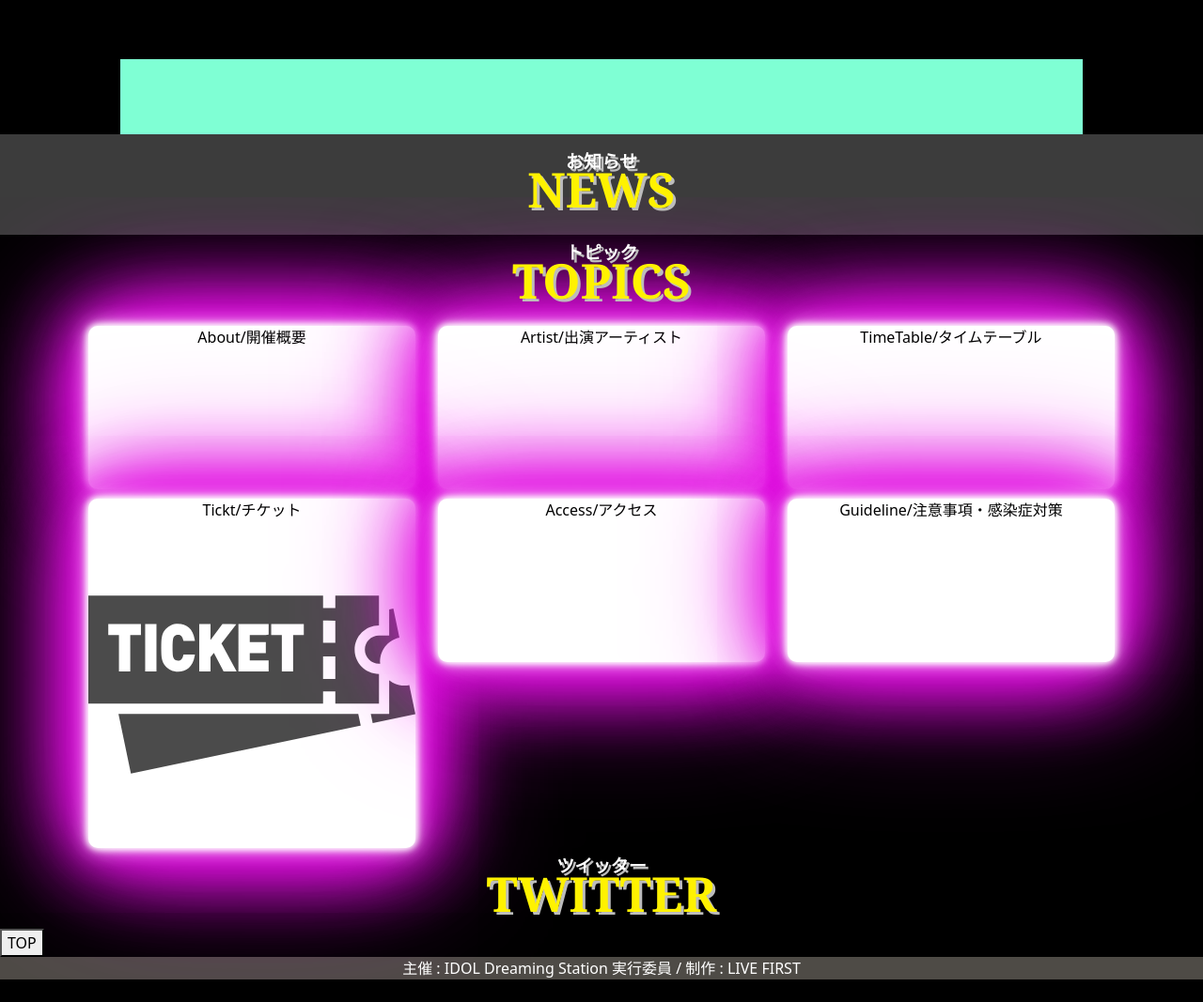
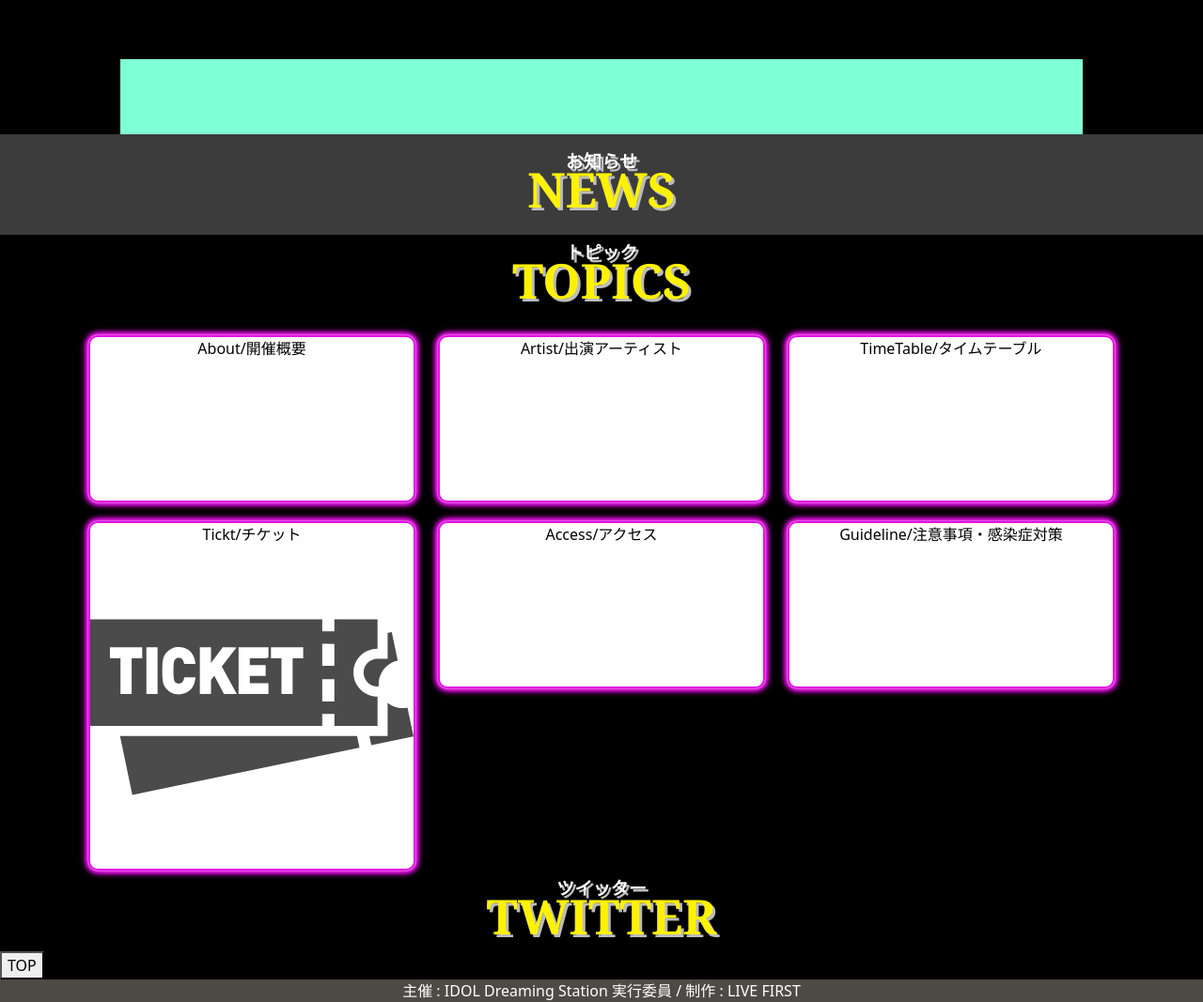
Before and after one commit to TakedaRyota/NewEventsSite, a Django app: page / in a window 1280 px wide. Shown: the part 807-1874 px from the top of the page at 94% size. Before the commit the page ends 1850 px from the top, so only its background shows below. Run offline with Django 4.2, Linux system fonts and the light colour scheme; some libraries are stand-ins or nearby versions.

Commit message:
ネオン

```diff
--- a/newsite/new_event_site/static/web_view/css/common.css
+++ b/newsite/new_event_site/static/web_view/css/common.css
@@ -73,7 +73,7 @@ footer {
   margin-right: 0;
 }
 .row>* {
-  padding-top: 10px;
+  padding-top: 20px;
 }
 @media (min-width: 992px) {
   /* --- ヘッダー --- */
--- a/newsite/new_event_site/static/web_view/css/index.css
+++ b/newsite/new_event_site/static/web_view/css/index.css
@@ -10,7 +10,7 @@
 /* --- 会場広告 --- */
 .link-img {
   width: 80%;
-  height: 80px;
+  height: 80px/*auto*/;
   margin: 0 10%;
   background-color: aquamarine;
 }
@@ -27,13 +27,13 @@
   color: #000000;
 }
 .neon-content {
+  border: solid 2px #e210e2;
   box-shadow:
-    0 0 7px #ffffff,
-    0 0 10px #ffffff,
-    0 0 21px #ffffff,
-    0 0 42px #e210e2,
-    0 0 82px #e210e2,
-    0 0 92px #e210e2,
-    0 0 102px #e210e2,
-    0 0 151px #e210e2;
+    0 0 2px #ffffff,
+    0 0 4px #e210e2,
+    0 0 6px #e210e2,
+    0 0 6px #e210e2,
+    0 0 6px #e210e2,
+    0 0 8px #e210e2,
+    0 0 10px #e210e2;
 }
```
